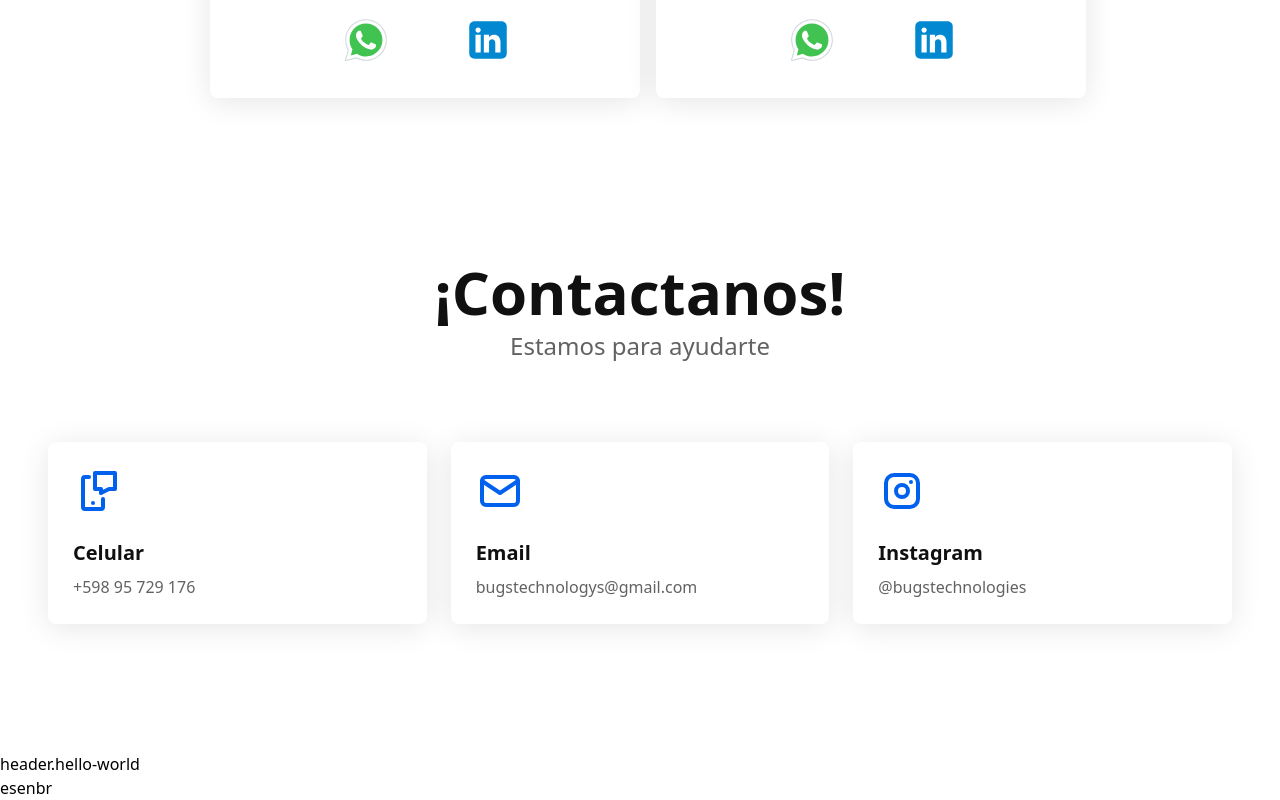
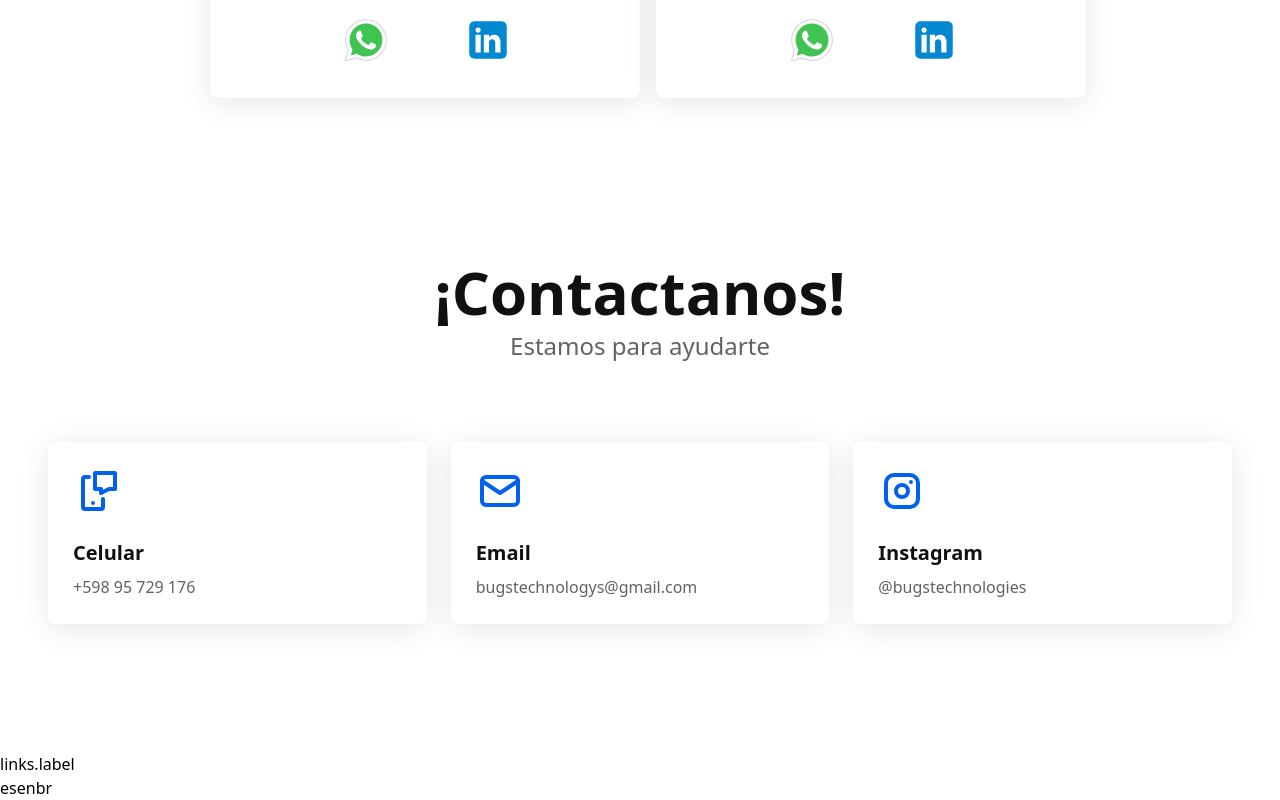
Before and after one commit to GuillermoSMG/bugtech-portfolio, a React (Vite) app: page / in a window 1280 px wide. Shown: the part 4714-5514 px from the top of the page. Built offline with nearby package versions, Linux system fonts and the light colour scheme.

Commit message:
install dependencis

```diff
--- a/package.json
+++ b/package.json
@@ -38,7 +38,7 @@
 		"postcss": "^8.4.38",
 		"prettier": "^3.2.5",
 		"tailwindcss": "^3.4.3",
-		"vite": "^5.2.11",
+		"vite": "^5.2.12",
 		"vitest": "1.6.0"
 	}
 }
--- a/src/App.jsx
+++ b/src/App.jsx
@@ -5,13 +5,12 @@ import Header from './components/header/Header';
 import Home from './pages/home/Home';
 import { Services } from './pages/services/Services';
 import Navbar from './components/header/Navbar';
-
 import { Team } from './pages/team/Team';
 import { Contact } from './pages/contact/Contact';
 import { useTranslation } from 'react-i18next';
 
 function App() {
-	const [t, i18n] = useTranslation('global');
+	const [t, i18n] = useTranslation('banner');
 	return (
 		<>
 			<Suspense fallback={<>Loading...</>}>
@@ -29,7 +28,7 @@ function App() {
 					</main>
 				</ThemeContextConteiner>
 			</Suspense>
-			<h1>{t('header.hello-world')}</h1>
+			<h1>{t('links.label')}</h1>
 			<button onClick={() => i18n.changeLanguage('es')}>es</button>
 			<button onClick={() => i18n.changeLanguage('en')}>en</button>
 			<button onClick={() => i18n.changeLanguage('br')}>br</button>
```
Also changed, not shown: 1 other file (tests, documents, lock files or other folders).
